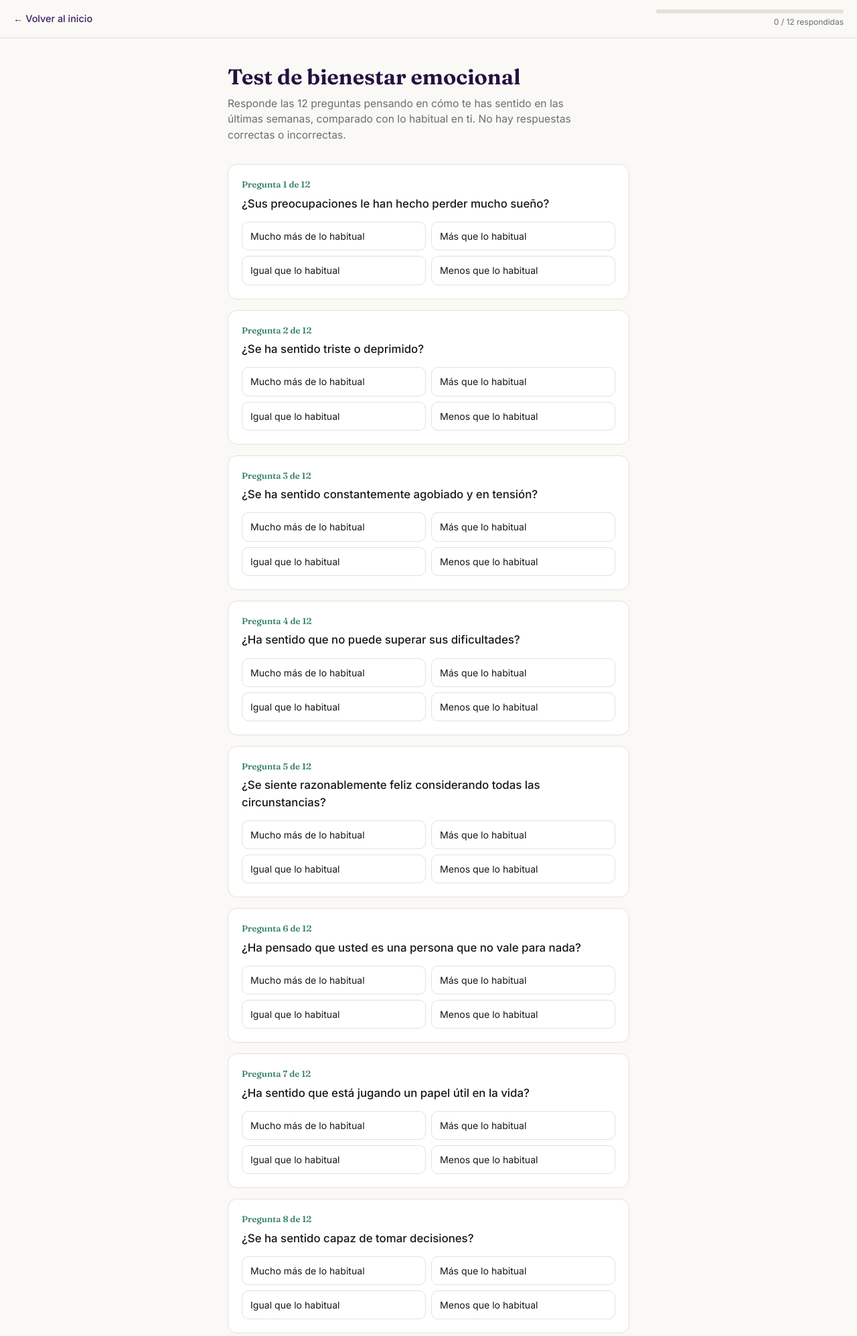
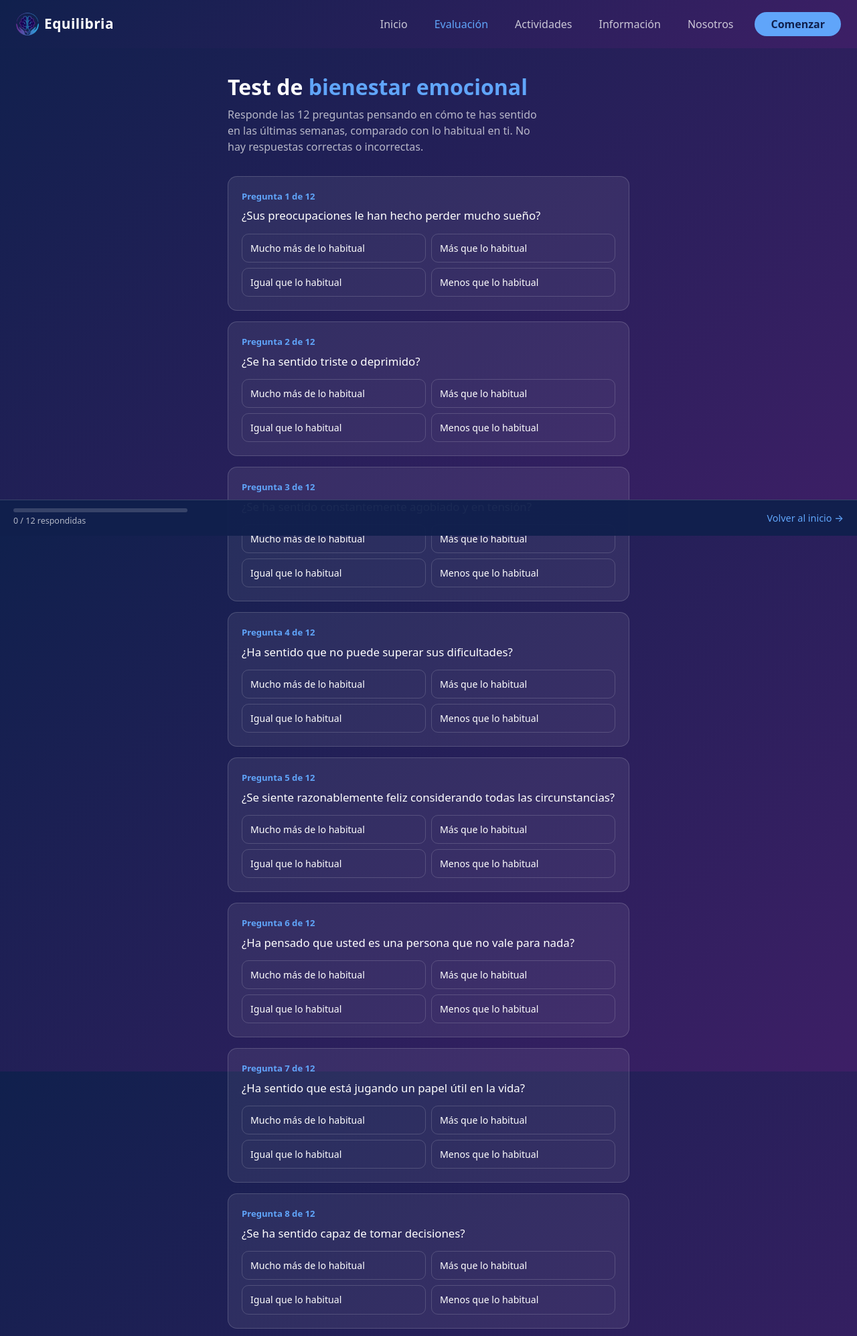
Before and after one commit to DValenciaDev/equilibria, a PHP site: page /evaluacion.php in a window 1280 px wide. Shown: the top 1995 px of the page at 67% size. Run offline with PHP 8.4, Linux system fonts and the light colour scheme.

Commit message:
Add files via upload

```diff
--- a/evaluacion.php
+++ b/evaluacion.php
@@ -3,24 +3,127 @@
 <head>
 <meta charset="UTF-8">
 <meta name="viewport" content="width=device-width, initial-scale=1, viewport-fit=cover">
-<title>Test de Bienestar Emocional · GHQ-12</title>
-<link rel="preconnect" href="https://fonts.googleapis.com">
-<link rel="preconnect" href="https://fonts.gstatic.com" crossorigin>
-<link href="https://fonts.googleapis.com/css2?family=Fraunces:opsz,wght@9..144,400;9..144,560;9..144,650&family=Inter:wght@400;500;600&display=swap" rel="stylesheet">
-<link rel="stylesheet" href="estiloseva.css">
+<title>Test de Bienestar Emocional · Equilibria</title>
+<link href="https://cdn.jsdelivr.net/npm/bootstrap@5.3.3/dist/css/bootstrap.min.css" rel="stylesheet" integrity="sha384-QWTKZyjpPEjISv5WaRU9OFeRpok6YctnYmDr5pNlyT2bRjXh0JMhjY6hW+ALEwIH" crossorigin="anonymous">
+<!-- Mismos estilos que index.php: aquí viven los colores de la marca -->
+<link href="estilos.css" rel="stylesheet">
+<style>
+  /* Paleta tomada de estilos.css */
+  :root{
+    --eq-fondo: #10204d;
+    --eq-degradado: linear-gradient(135deg, #10204d, #3d1f66);
+    --eq-tarjeta: rgba(255,255,255,0.07);
+    --eq-borde: rgba(255,255,255,0.16);
+    --eq-acento: #60A5FA;
+    --eq-texto: #ffffff;
+    --eq-suave: rgba(255,255,255,0.68);
+  }
+  html{scroll-padding-top: env(safe-area-inset-top, 0px);}
+  body.eval-page{
+    background: var(--eq-degradado) fixed;
+    color: var(--eq-texto);
+    min-height:100vh;
+  }
+
+  .eval-hero{max-width:640px; margin:0 auto; padding:40px 20px 8px;}
+  .eval-hero h1{font-weight:700; font-size:2rem; line-height:1.15; margin:0 0 10px;}
+  .acento-texto{color:var(--eq-acento);}
+  .eval-hero p{color:var(--eq-suave); max-width:52ch; margin:0;}
+
+  #quizMain{max-width:640px; margin:0 auto; padding:24px 20px 24px;}
+  #quizMain.hide{display:none;}
+
+  .q-card{
+    background:var(--eq-tarjeta);
+    border:1px solid var(--eq-borde);
+    border-radius:14px;
+    padding:20px;
+    margin-bottom:16px;
+  }
+  .q-num{font-size:0.82rem; font-weight:600; color:var(--eq-acento); margin-bottom:6px;}
+  .q-text{font-size:1.05rem; font-weight:500; margin:0 0 14px;}
+  .options{display:grid; grid-template-columns:1fr 1fr; gap:8px;}
+  @media (max-width:420px){ .options{grid-template-columns:1fr;} }
+  .opt{position:relative;}
+  .opt input{position:absolute; opacity:0; inset:0; cursor:pointer; margin:0;}
+  .opt label{
+    display:block;
+    border:1.5px solid var(--eq-borde);
+    border-radius:10px;
+    padding:10px 12px;
+    font-size:0.88rem;
+    cursor:pointer;
+    transition:border-color .15s ease, background .15s ease;
+  }
+  .opt input:checked + label{
+    border-color:var(--eq-acento);
+    background:rgba(96,165,250,0.18);
+    color:var(--eq-acento);
+    font-weight:600;
+  }
+  .opt input:focus-visible + label{outline:2px solid var(--eq-acento); outline-offset:2px;}
+
+  .submit-bar{max-width:640px; margin:0 auto; padding:8px 20px 140px;}
+  .submit-bar.hide{display:none;}
+  .submit-btn{width:100%; padding:14px; font-weight:600;}
+  .submit-btn:disabled{opacity:.4; cursor:not-allowed;}
+  .hint{text-align:center; font-size:0.82rem; color:var(--eq-suave); margin-top:10px;}
+
+  /* Barra inferior fija: progreso a la izquierda, volver a la derecha */
+  .bottom-bar{
+    position:fixed; left:0; right:0; bottom:0; z-index:20;
+    display:flex; align-items:center; justify-content:space-between; gap:16px;
+    padding:12px 20px calc(12px + env(safe-area-inset-bottom, 0px));
+    background:rgba(16,32,77,0.96);
+    border-top:1px solid var(--eq-borde);
+  }
+  .bottom-bar.hide{display:none;}
+  .progress-wrap{flex:1; max-width:260px;}
+  .progress-track{height:6px; border-radius:4px; background:var(--eq-borde); overflow:hidden;}
+  .progress-fill{height:100%; width:0%; background:var(--eq-acento); transition:width .3s ease;}
+  .progress-label{font-size:0.78rem; color:var(--eq-suave); margin-top:4px;}
+  .back-link{
+    font-size:0.9rem; font-weight:500; text-decoration:none;
+    color:var(--eq-acento); white-space:nowrap;
+  }
+  .back-link:hover{text-decoration:underline;}
+
+  /* Resultado */
+  .result{max-width:640px; margin:0 auto; padding:48px 20px 100px; display:none;}
+  .result.show{display:block;}
+  .result-card{
+    background:var(--eq-tarjeta);
+    border:1px solid var(--eq-borde);
+    border-radius:18px;
+    padding:32px 28px;
+    text-align:center;
+  }
+  .result-card .score{font-size:3.4rem; font-weight:700; line-height:1; margin:6px 0 2px; color:var(--eq-acento);}
+  .result-card .score span.of{font-size:1.3rem; font-weight:400; color:var(--eq-suave);}
+  .score-label{font-size:0.85rem; color:var(--eq-suave);}
+  .result-msg{
+    margin-top:22px;
+    background:rgba(255,255,255,0.08);
+    border-radius:12px;
+    padding:16px 18px;
+    font-size:0.95rem;
+    text-align:left;
+  }
+  .result-note{margin-top:18px; font-size:0.82rem; color:var(--eq-suave); text-align:center;}
+  .result-actions{display:flex; gap:10px; margin-top:24px; flex-wrap:wrap; justify-content:center;}
+
+  @media (prefers-reduced-motion: reduce){ .progress-fill{transition:none;} }
+</style>
 </head>
-<body>
+<body class="eval-page">
 
-<div class="topbar">
-  <a class="back-link" href="index.html">&larr; Volver al inicio</a>
-  <div class="progress-wrap">
-    <div class="progress-track"><div class="progress-fill" id="progressFill"></div></div>
-    <div class="progress-label" id="progressLabel">0 / 12 respondidas</div>
-  </div>
-</div>
+<?php
+require 'funcionesnav.php';
+mostrarNavbar('evaluacion.php');
+?>
 
-<div class="hero">
-  <h1>Test de bienestar emocional</h1>
+<div class="eval-hero" id="evalHero">
+  <h1>Test de <span class="acento-texto">bienestar emocional</span></h1>
   <p>Responde las 12 preguntas pensando en cómo te has sentido en las últimas semanas, comparado con lo habitual en ti. No hay respuestas correctas o incorrectas.</p>
 </div>
 
@@ -29,23 +132,37 @@
 </main>
 
 <div class="submit-bar" id="submitBar">
-  <button class="submit-btn" id="submitBtn" type="button" disabled>Ver resultado</button>
-  <p class="hint" id="hintText">Responde todas las preguntas para continuar al siguiente punto</p>
+  <button class="btn btn-acento rounded-pill submit-btn" id="submitBtn" type="button" disabled>Ver resultado</button>
+  <p class="hint" id="hintText">Responde todas las preguntas para continuar</p>
+</div>
+
+<!-- Barra inferior: progreso (izquierda) + volver al inicio (derecha) -->
+<div class="bottom-bar" id="bottomBar">
+  <div class="progress-wrap">
+    <div class="progress-track"><div class="progress-fill" id="progressFill"></div></div>
+    <div class="progress-label" id="progressLabel">0 / 12 respondidas</div>
+  </div>
+  <a class="back-link" href="index.php">Volver al inicio &rarr;</a>
 </div>
 
 <div class="result" id="resultSection">
   <div class="result-card">
     <div class="score-label">Puntaje total</div>
-    <div class="score"><span id="scoreValue">0</span><span> / 12</span></div>
+    <div class="score"><span id="scoreValue">0</span><span class="of"> / 12</span></div>
     <div class="result-msg" id="resultMsg"></div>
   </div>
   <p class="result-note">Este cuestionario es GHQ12 del proyecto de grado.</p>
   <div class="result-actions">
-    <button class="primary" id="retakeBtn" type="button">Responder de nuevo</button>
-    <a href="index.php">Volver al inicio</a>
+    <button class="btn btn-acento rounded-pill px-4" id="retakeBtn" type="button">Responder de nuevo</button>
+    <a class="btn btn-outline-light rounded-pill px-4" href="index.php">Volver al inicio</a>
   </div>
 </div>
 
+<footer class="text-center py-3">
+  <p class="mb-0">&copy; <?php echo date('Y'); ?> Equilibria. Todos los derechos reservados.</p>
+</footer>
+
+<script src="https://cdn.jsdelivr.net/npm/bootstrap@5.3.3/dist/js/bootstrap.bundle.min.js" integrity="sha384-YvpcrYf0tY3lHB60NNkmXc5s9fDVZLESaAA55NDzOxhy9GkcIdslK1eN7N6jIeHz" crossorigin="anonymous"></script>
 <script>
 (function(){
   var questions = [
@@ -70,9 +187,8 @@
     { id: "d", label: "Menos que lo habitual" }
   ];
 
-  // Reglas de puntaje:
-  // Preguntas "neg": la opción a (mucho más de lo habitual) = 1 punto, resto = 0
-  // Preguntas "pos": la opción b (más que lo habitual) = 1 punto, resto = 0
+  // Reglas de puntaje (sin cambios):
+  // "neg": opción a = 1 punto. "pos": opción b = 1 punto.
   function pointsFor(type, optionId){
     if(type === "neg" && optionId === "a") return 1;
     if(type === "pos" && optionId === "b") return 1;
@@ -108,7 +224,6 @@
       input.name = 'q' + i;
       input.id = 'q' + i + '_' + opt.id;
       input.value = opt.id;
-
       input.addEventListener('change', function(){
         answers[i] = pointsFor(q.type, opt.id);
         updateProgress();
@@ -134,8 +249,7 @@
 
   function updateProgress(){
     var answered = Object.keys(answers).length;
-    var pct = Math.round((answered/12)*100);
-    progressFill.style.width = pct + '%';
+    progressFill.style.width = Math.round((answered/12)*100) + '%';
     progressLabel.textContent = answered + ' / 12 respondidas';
     submitBtn.disabled = answered < 12;
     hintText.textContent = answered < 12
@@ -153,18 +267,20 @@
     }
   }
 
+  function setQuizVisible(visible){
+    document.getElementById('quizMain').classList.toggle('hide', !visible);
+    document.getElementById('submitBar').classList.toggle('hide', !visible);
+    document.getElementById('bottomBar').classList.toggle('hide', !visible);
+    document.getElementById('evalHero').style.display = visible ? 'block' : 'none';
+    document.getElementById('resultSection').classList.toggle('show', !visible);
+  }
+
   submitBtn.addEventListener('click', function(){
     var score = 0;
     for(var i=0;i<12;i++){ score += answers[i] || 0; }
-
     document.getElementById('scoreValue').textContent = score;
     document.getElementById('resultMsg').textContent = interpretScore(score);
-
-    document.getElementById('quizMain').classList.add('hide');
-    document.getElementById('submitBar').classList.add('hide');
-    document.getElementById('resultSection').classList.add('show');
-    document.querySelector('.topbar').style.display = 'none';
-    document.querySelector('.hero').style.display = 'none';
+    setQuizVisible(false);
     window.scrollTo(0,0);
   });
 
@@ -172,11 +288,7 @@
     form.reset();
     answers = {};
     updateProgress();
-    document.getElementById('quizMain').classList.remove('hide');
-    document.getElementById('submitBar').classList.remove('hide');
-    document.getElementById('resultSection').classList.remove('show');
-    document.querySelector('.topbar').style.display = 'flex';
-    document.querySelector('.hero').style.display = 'block';
+    setQuizVisible(true);
     window.scrollTo(0,0);
   });
 
```
